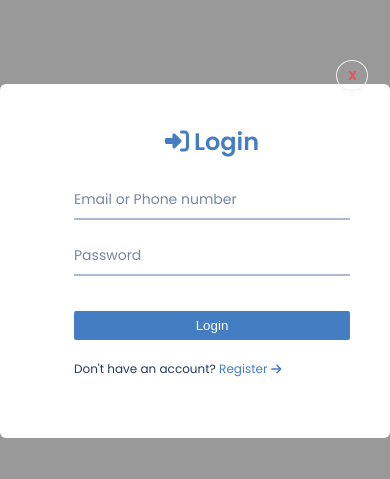
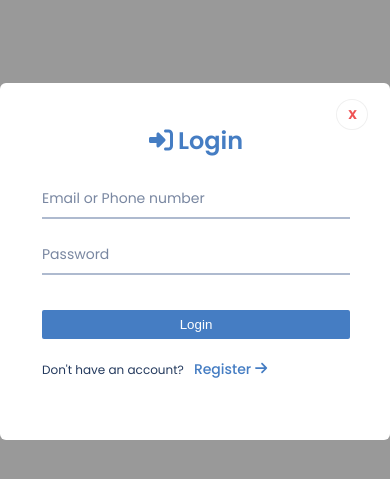
Before and after one commit to sajidurshajib/healthx-main-nextjs, a Next.js app: page /login in a window 390 px wide. Shown: the part 161-640 px from the top of the page. Built offline with nearby package versions, Linux system fonts and the light colour scheme; a web font is replaced by a local one.

Commit message:
fix: mobile responsive

```diff
--- a/components/Login/Login.jsx
+++ b/components/Login/Login.jsx
@@ -122,7 +122,7 @@ export default function Login({ setPopup }) {
                         </form>
 
                         <p className={classes.linkText}>
-                            Don't have an account?{' '}
+                            Don't have an account?
                             <Link href="https://user.healthxbd.com/register">
                                 <a>
                                     Register <FontAwesomeIcon icon={faArrowRight} />
--- a/components/Login/Login.module.css
+++ b/components/Login/Login.module.css
@@ -149,7 +149,10 @@
 }
 .linkText a {
     text-decoration: none;
+    padding-left: 10px;
+    font-size: 14px;
     color: var(--primary);
+    font-weight: 500;
 }
 
 .cross {
@@ -187,9 +190,14 @@
         gap: 0px;
     }
     .right {
-        margin: 40px 0 60px 34px;
+        margin: 40px 0 60px 2px;
     }
     .right > div > h2 {
         margin: 0 0 30px 0;
     }
+
+    .cross {
+        top: -24px;
+        right: 22px;
+    }
 }
```
